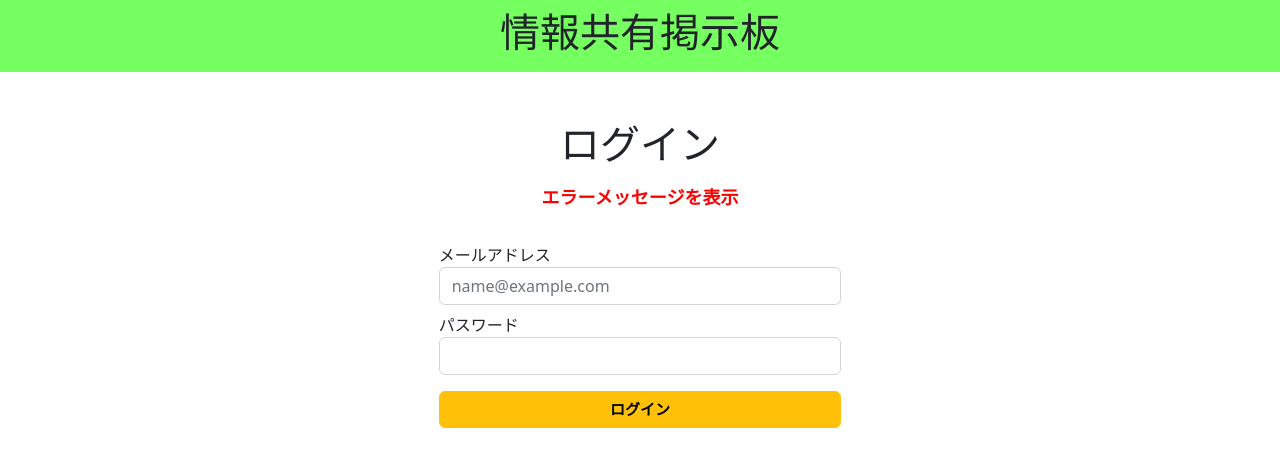
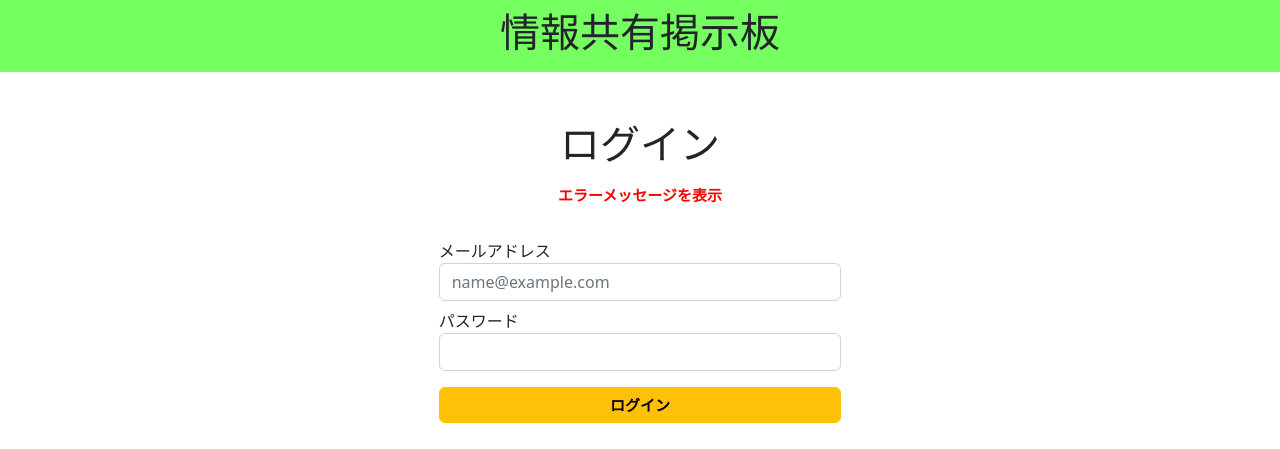
Before and after one commit to Kyospla/abcc_system_sd3e_grpA, a PHP site: the page made by 04_ソースコード/ログイン画面/login.html in a window 1280 px wide. Shown: the top 449 px of the page. Run offline with PHP 8.4, Linux system fonts and the light colour scheme; some libraries are stand-ins or nearby versions.

Commit message:
Update style.css

```diff
--- a/04_ソースコード/ログイン画面/css/style.css
+++ b/04_ソースコード/ログイン画面/css/style.css
@@ -11,5 +11,5 @@ p{
 .error{
     font-weight:bold;
     color: red;
-    font-size: 18px;
+    font-size: 15px;
 }
```
